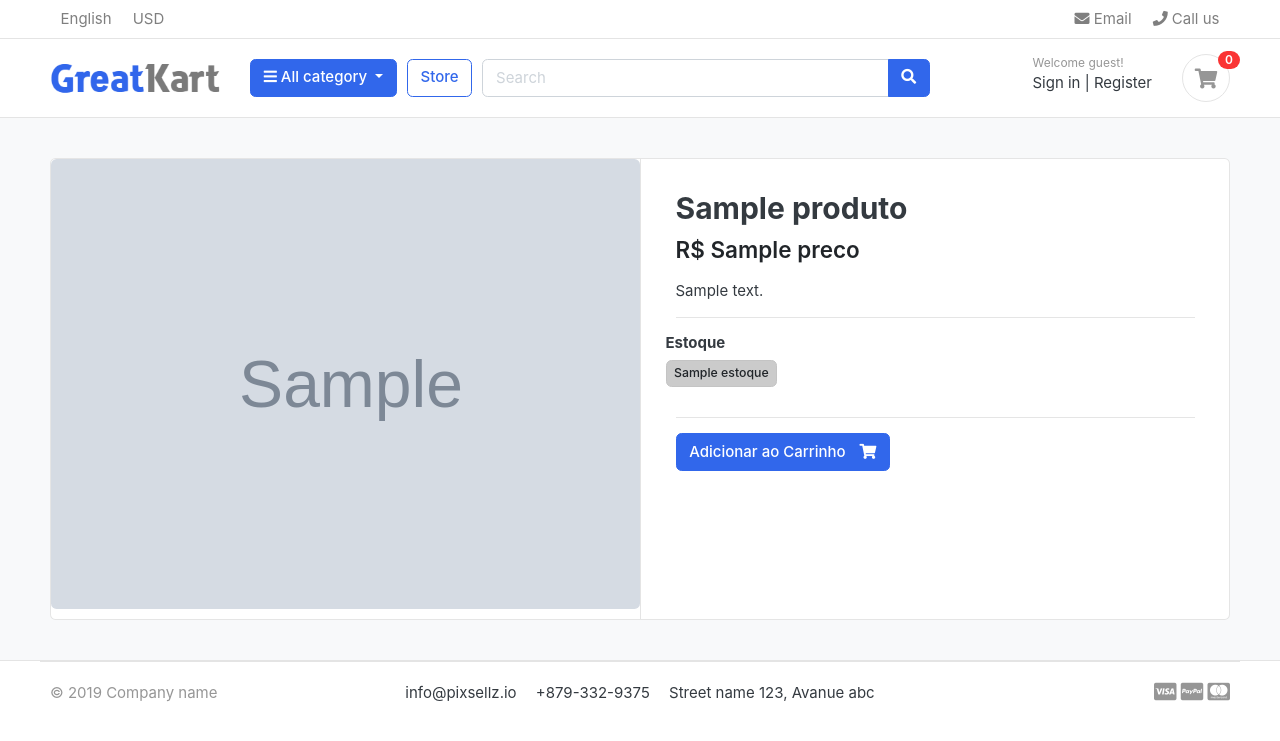
After one commit to mateus-s-a/IFMT_Eng_Computacao, a Django app: template Programacao-Web/django/loja_online/templates/loja/produto_detalhe.html in a window 1280 px wide. The commit adds this page. Shown: the top 741 px of the page. Run offline with Django 5.2, Linux system fonts and the light colour scheme; the template is opened without the code that fills it: most values are stand-ins (such as "Sample title", 1, 10 or a date in 2020); grey boxes marked "Sample" are stand-in pictures; some web fonts are replaced.

Commit message:
feat(produto): add product detail view and template; update URLs and models

```diff
--- a/Programacao-Web/django/loja_online/mercearias/urls.py
+++ b/Programacao-Web/django/loja_online/mercearias/urls.py
@@ -16,9 +16,9 @@ Including another URLconf
 """
 from django.contrib import admin
 from django.urls import path, include
+from . import views
 from django.conf import settings
 from django.conf.urls.static import static
-from mercearias import views
 
 urlpatterns = [
     path('admin/', admin.site.urls),
@@ -26,5 +26,4 @@ urlpatterns = [
     path('loja/', include('produtos.urls')),
 ]
 
-if settings.DEBUG:
-    urlpatterns += static(settings.MEDIA_URL, document_root=settings.MEDIA_ROOT)
+urlpatterns += static(settings.MEDIA_URL, document_root=settings.MEDIA_ROOT)
--- a/Programacao-Web/django/loja_online/produtos/models.py
+++ b/Programacao-Web/django/loja_online/produtos/models.py
@@ -1,4 +1,5 @@
 from django.db import models
+from django.urls import reverse
 from categoria.models import Categoria      # importação modelo Categoria
 
 # Create your models here.
@@ -26,3 +27,6 @@ class Produto(models.Model):
 
     def __str__(self):
         return self.produto_nome
+
+    def get_url(self):
+        return reverse('produto_detalhe', args=[self.categoria.slug, self.slug])
--- a/Programacao-Web/django/loja_online/produtos/urls.py
+++ b/Programacao-Web/django/loja_online/produtos/urls.py
@@ -5,4 +5,5 @@ urlpatterns = [
     # criando um endereço URL para direcionar a página principal da loja
     path('', views.visualizarLoja, name='loja'),
     path('<slug:categoria_slug>/', views.visualizarLoja, name='produtos_por_categoria'),
+    path('<slug:categoria_slug>/<slug:produto_slug>/', views.produto_detalhe, name='produto_detalhe'),
 ]
--- a/Programacao-Web/django/loja_online/templates/home.html
+++ b/Programacao-Web/django/loja_online/templates/home.html
@@ -20,11 +20,11 @@
             {% for produto in produtos %}
                 <div class="col-md-3">
                     <div class="card card-product-grid">
-                        <a href="static/product-detail.html" class="img-wrap">
+                        <a href="{{ produto.get_url }}" class="img-wrap">
                             <img src="{{ produto.imagens.url }}">
                         </a>
                         <figcaption class="info-wrap">
-                            <a href="static/product-detail.html" class="title">{{ produto.produto_nome }}</a>
+                            <a href="{{ produto.get_url }}" class="title">{{ produto.produto_nome }}</a>
                             <div class="price mt-1">R$ {{ produto.preco }}</div>
                         </figcaption>
                     </div>
--- a/Programacao-Web/django/loja_online/templates/loja/loja.html
+++ b/Programacao-Web/django/loja_online/templates/loja/loja.html
@@ -50,12 +50,12 @@
                     {% for produto in produtos %}
                     <div class="col-md-4">
                         <figure class="card card-product-grid">
-                            <a href="./product-detail.html" class="img-wrap">
+                            <a href="{{ produto.get_url }}" class="img-wrap">
                                 <img src="{{ produto.imagens.url }}">
                             </a>
                             <figcaption class="info-wrap">
                                 <div class="fix-height">
-                                    <a href="./product-detail.html" class="title">{{ produto.produto_nome }}</a>
+                                    <a href="{{ produto.get_url }}" class="title">{{ produto.produto_nome }}</a>
                                     <div class="price-wrap mt-2">
                                         <span class="price">R$ {{ produto.preco }}</span>
                                     </div>
--- /dev/null
+++ b/Programacao-Web/django/loja_online/templates/loja/produto_detalhe.html
@@ -0,0 +1,57 @@
+{% extends "base.html" %}
+{% load static %}
+
+{% block content %}
+
+<section class="section-content padding-y bg">
+    <div class="container">
+
+        <div class="card">
+            <div class="row no-gutters">
+                <aside class="col-md-6">
+                    <article class="gallery-wrap">
+                        <div class="img-big-wrap">
+                            <a href="#"><img src="{{ produto.imagens.url }}"></a>
+                        </div>
+                    </article>
+                </aside>
+                <main class="col-md-6 border-left">
+                    <article class="content-body">
+
+                        <h2 class="title">{{ produto.produto_nome }}</h2>
+
+                        <div class="mb-3">
+                            <var class="price h4">R$ {{ produto.preco }}</var>
+                        </div>
+
+                        <p>{{ produto.descricao }}</p>
+
+                        <hr>
+                        <div class="row">
+                            <div class="item-option-select">
+                                <h6>Estoque</h6>
+                                <div class="btn-group btn-group-sm btn-group-toggle" data-toggle="buttons">
+                                    <label class="btn btn-light active">
+                                        <input type="radio" name="radio_color" checked> {{ produto.estoque }}
+                                    </label>
+                                </div>
+                            </div>
+                        </div>
+                        <hr>
+                        {% if produto.estoque <= 0 %}
+                            <h5 class="text-danger">Produto Indisponível</h5>
+                        {% else %}
+                            <a href="#" class="btn btn-primary">
+                                <span class="text">Adicionar ao Carrinho</span>
+                                <i class="fas fa-shopping-cart"></i>
+                            </a>
+                        {% endif %}
+
+                    </article>
+                </main>
+            </div>
+        </div>
+    </div>
+</section>
+
+{% endblock %}
```
Also changed, not shown: Programacao-Web/django/loja_online/produtos/views.py (+11 -0 lines), Programacao-Web/django/loja_online/produtos/migrations/0002_alter_produto_imagens.py (added), 1 other file.
